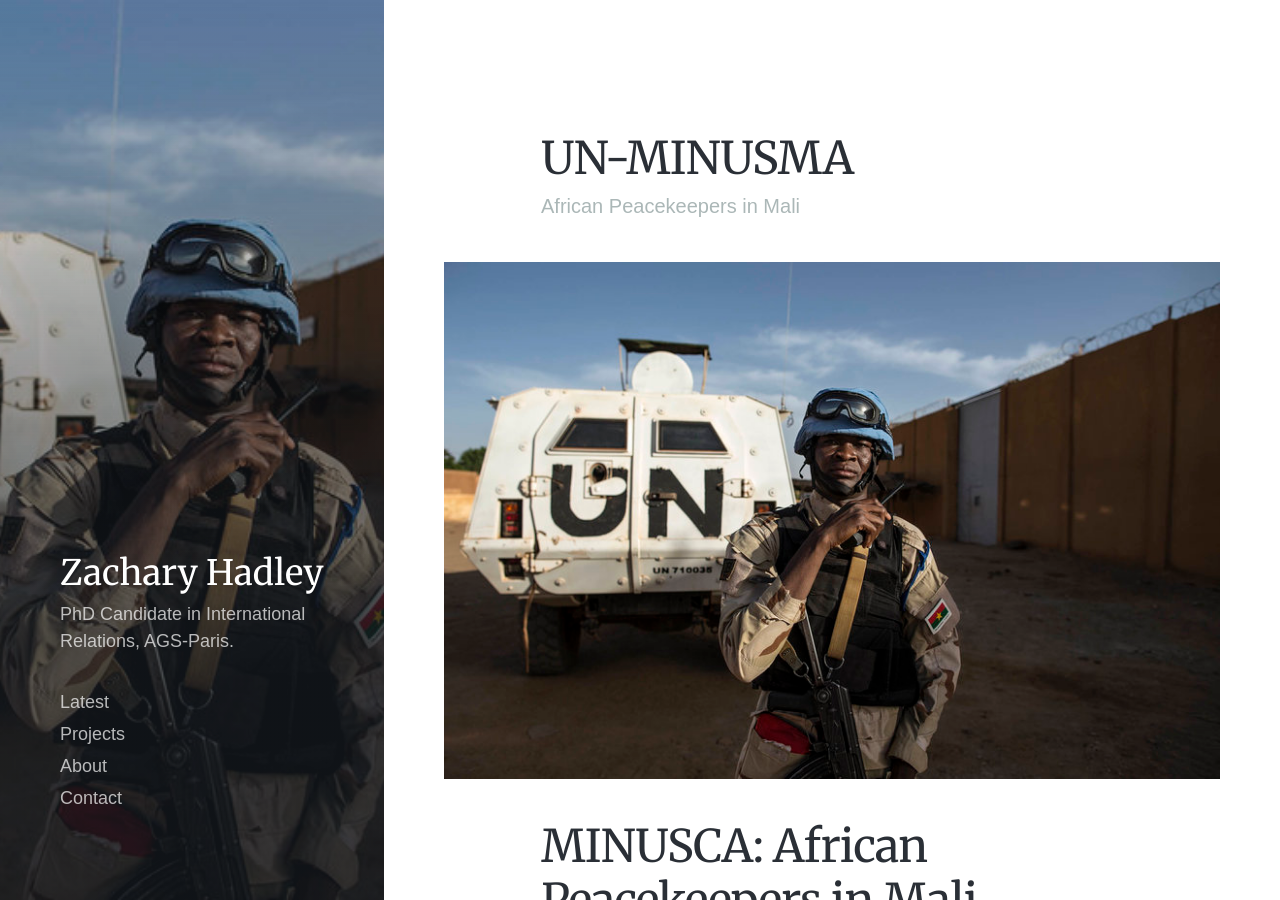
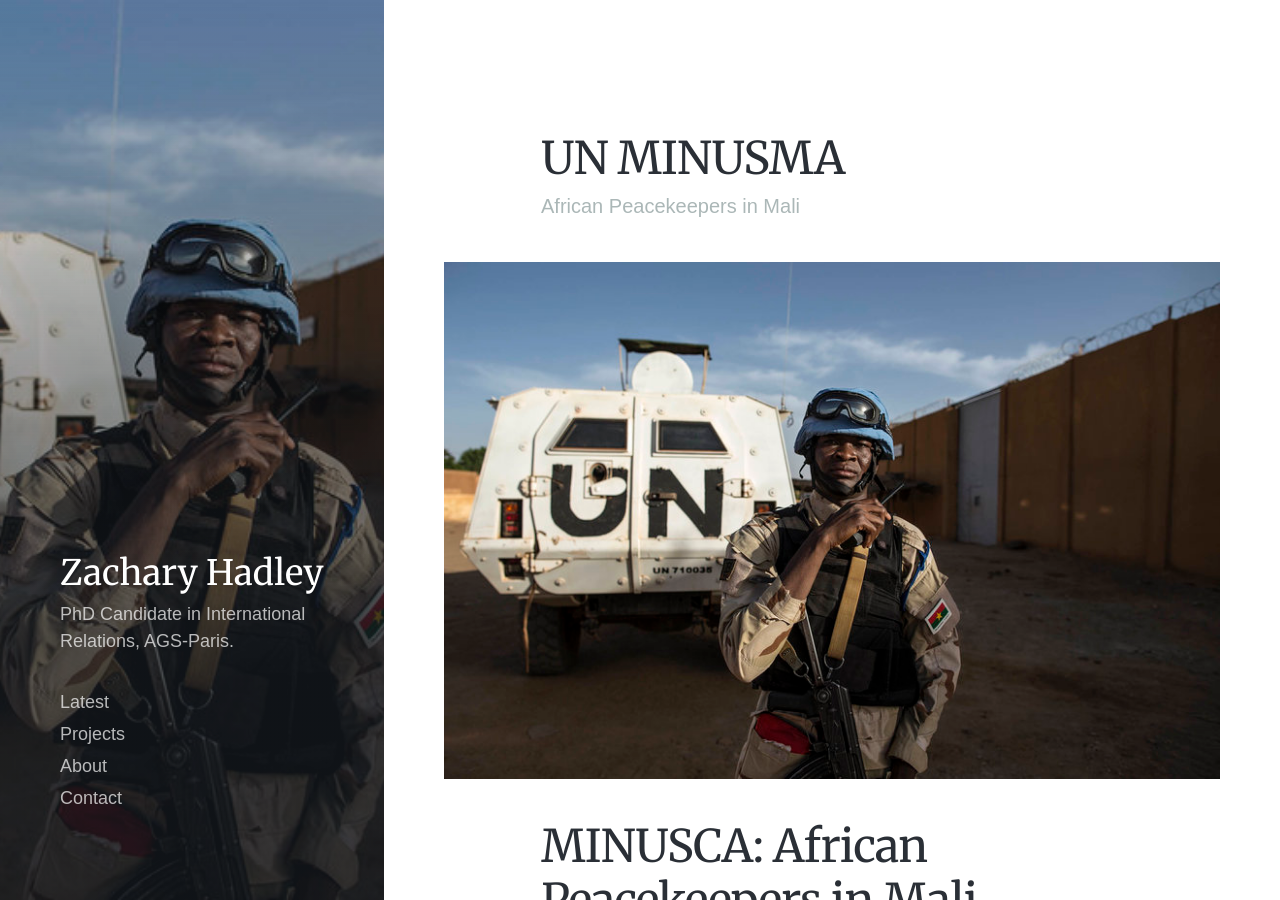
Before and after one commit to zhadley/zhadley.github.io, a Jekyll site: the page built from _projects/minusma.md, in a window 1280 px wide and 900 px high. Built offline with Jekyll 4.4.1, drawn with Linux system fonts in a browser that asks for light colours; nearby versions of some CDN libraries; some web fonts are replaced.

```diff
--- a/_projects/minusma.md
+++ b/_projects/minusma.md
@@ -1,5 +1,5 @@
 ---
-title: 'UN-MINUSMA'
+title: 'UN MINUSMA'
 subtitle: 'African Peacekeepers in Mali'
 date: 2019-11-13 00:00:00
 featured_image: '/images/minusma.jpg'
```
